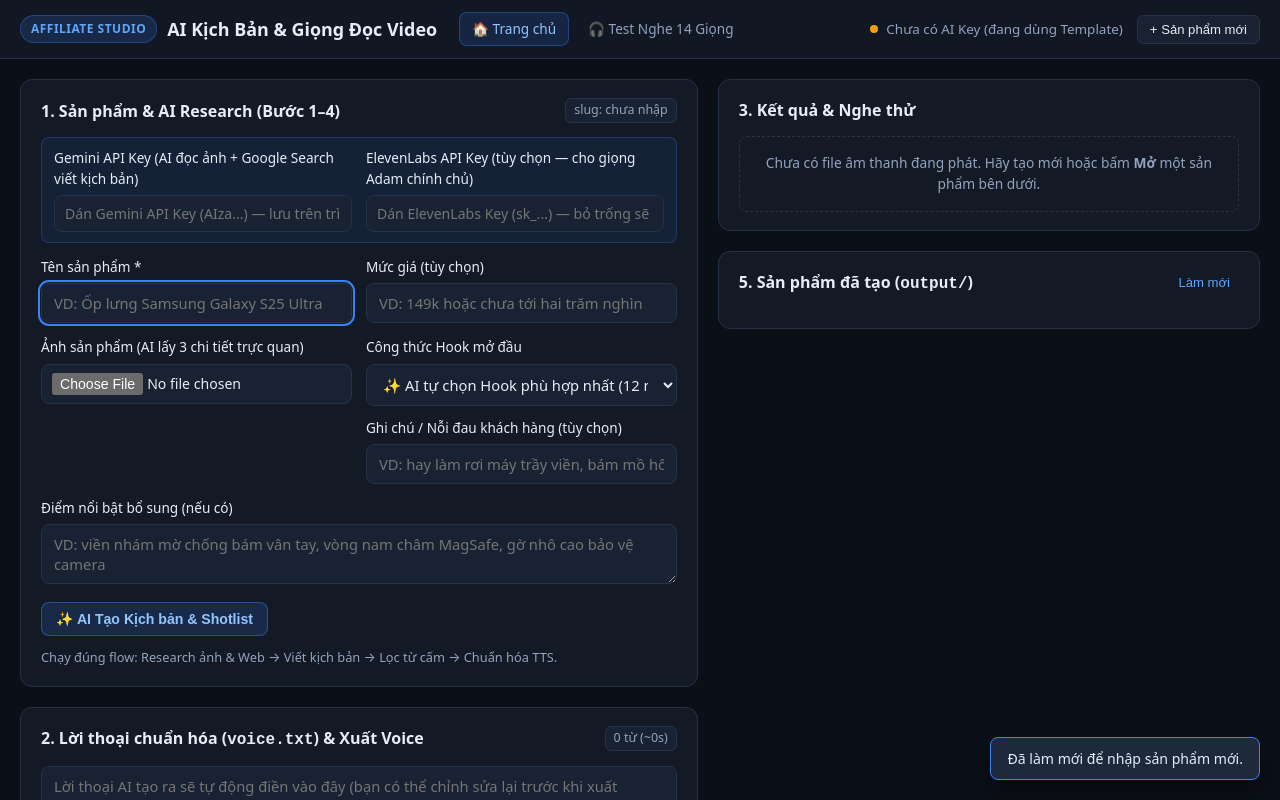
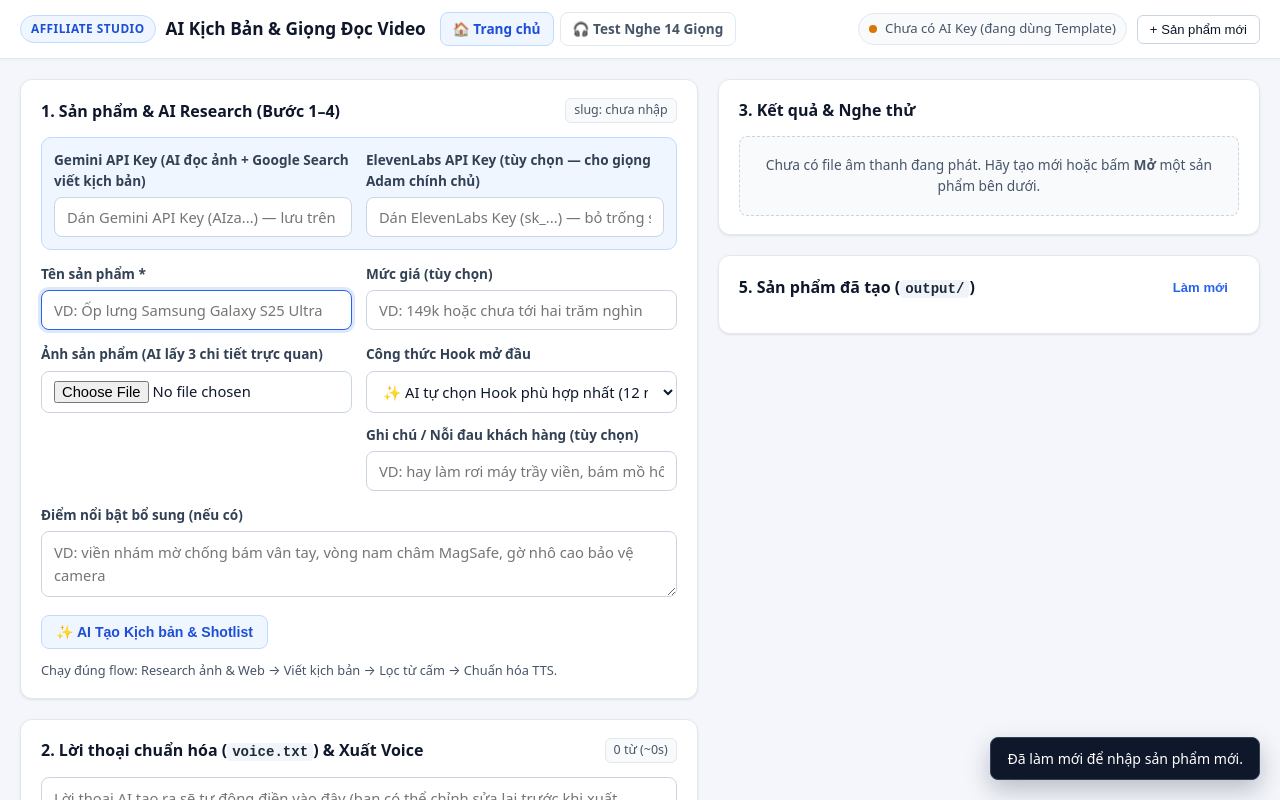
Before and after one commit to DauDinhQuangAnh/Affiliate-, a plain HTML site: page web/static/index.html in a window 1280 px wide. Both pictures are taken after a click on the button "+ Sản phẩm mới". Shown: the top 800 px of the page. Drawn offline with Linux system fonts and the light colour scheme; no server answers.

Commit message:
style: redesign Web Studio to clean Light Mode UI/UX

```diff
--- a/web/static/styles.css
+++ b/web/static/styles.css
@@ -1,17 +1,21 @@
 :root {
-  color-scheme: dark;
-  --bg: #0b0f17;
-  --panel: #131a26;
-  --panel-2: #192233;
-  --border: #263248;
-  --text: #e6edf7;
-  --muted: #93a3bd;
-  --accent: #3b82f6;
-  --accent-hover: #2563eb;
-  --success: #22c55e;
-  --warn: #f59e0b;
-  --danger: #ef4444;
+  color-scheme: light;
+  --bg: #f4f6fb;
+  --panel: #ffffff;
+  --panel-2: #f8fafc;
+  --border: #e2e8f0;
+  --border-strong: #cbd5e1;
+  --text: #0f172a;
+  --muted: #475569;
+  --accent: #2563eb;
+  --accent-hover: #1d4ed8;
+  --accent-soft: #eff6ff;
+  --accent-border: #bfdbfe;
+  --success: #16a34a;
+  --warn: #d97706;
+  --danger: #dc2626;
   --radius: 12px;
+  --shadow-sm: 0 1px 3px rgba(15, 23, 42, 0.06), 0 1px 2px rgba(15, 23, 42, 0.04);
 }
 
 * {
@@ -26,13 +30,22 @@ body {
   line-height: 1.5;
 }
 
+code {
+  background: #f1f5f9;
+  color: #1e293b;
+  padding: 1px 5px;
+  border-radius: 4px;
+  font-size: 0.88em;
+}
+
 .topbar {
   border-bottom: 1px solid var(--border);
-  background: rgba(19, 26, 38, 0.92);
+  background: rgba(255, 255, 255, 0.94);
   backdrop-filter: blur(8px);
   position: sticky;
   top: 0;
   z-index: 20;
+  box-shadow: 0 1px 2px rgba(15, 23, 42, 0.03);
 }
 
 .topbar-inner {
@@ -50,7 +63,7 @@ body {
   display: flex;
   flex-wrap: wrap;
   align-items: center;
-  gap: 12px;
+  gap: 14px;
 }
 
 .brand-link {
@@ -62,45 +75,44 @@ body {
 }
 
 .brand-link:hover h1 {
-  color: #93c5fd;
-}
-
-.nav-back-btn {
-  text-decoration: none;
-  display: inline-flex;
-  align-items: center;
-  font-weight: 600;
+  color: var(--accent);
 }
 
 .brand-badge {
-  background: rgba(59, 130, 246, 0.16);
-  color: #60a5fa;
-  border: 1px solid rgba(59, 130, 246, 0.35);
+  background: var(--accent-soft);
+  color: var(--accent-hover);
+  border: 1px solid var(--accent-border);
   padding: 4px 10px;
   border-radius: 999px;
-  font-size: 0.75rem;
+  font-size: 0.74rem;
   font-weight: 700;
   letter-spacing: 0.04em;
 }
 
 .brand h1 {
   margin: 0;
-  font-size: 1.12rem;
+  font-size: 1.08rem;
   font-weight: 600;
+  color: var(--text);
 }
 
 .header-actions {
   display: flex;
+  flex-wrap: wrap;
   align-items: center;
-  gap: 14px;
+  gap: 10px;
 }
 
 .status-pill {
   display: inline-flex;
   align-items: center;
   gap: 8px;
-  font-size: 0.84rem;
+  font-size: 0.82rem;
   color: var(--muted);
+  background: var(--panel-2);
+  border: 1px solid var(--border);
+  padding: 5px 10px;
+  border-radius: 999px;
 }
 
 .dot {
@@ -114,35 +126,40 @@ body {
   background: var(--warn);
 }
 
-.ai-key-bar {
-  display: flex;
-  gap: 10px;
-  padding: 10px 12px;
-  background: rgba(59, 130, 246, 0.08);
-  border: 1px solid rgba(59, 130, 246, 0.25);
-  border-radius: 8px;
+.nav-tabs {
+  display: inline-flex;
+  gap: 6px;
 }
 
-.image-preview {
-  margin-top: 6px;
-  max-height: 120px;
-  max-width: 100%;
-  object-fit: contain;
+.nav-tab {
+  text-decoration: none;
+  color: var(--muted);
+  font-size: 0.85rem;
+  font-weight: 600;
+  padding: 6px 12px;
   border-radius: 8px;
   border: 1px solid var(--border);
-  background: var(--bg);
+  background: var(--panel);
+  transition: all 0.15s ease;
 }
 
-input[type="password"],
-input[type="file"] {
-  width: 100%;
+.nav-tab:hover {
+  color: var(--text);
+  border-color: var(--border-strong);
   background: var(--panel-2);
-  color: var(--text);
-  border: 1px solid var(--border);
-  border-radius: 8px;
-  padding: 8px 10px;
-  font-size: 0.88rem;
-  font-family: inherit;
+}
+
+.nav-tab.active {
+  color: var(--accent-hover);
+  background: var(--accent-soft);
+  border-color: var(--accent-border);
+}
+
+.nav-back-btn {
+  text-decoration: none;
+  display: inline-flex;
+  align-items: center;
+  font-weight: 600;
 }
 
 .workspace {
@@ -173,6 +190,7 @@ input[type="file"] {
   border: 1px solid var(--border);
   border-radius: var(--radius);
   padding: 18px 20px;
+  box-shadow: var(--shadow-sm);
 }
 
 .panel-header {
@@ -187,6 +205,7 @@ input[type="file"] {
   margin: 0;
   font-size: 1rem;
   font-weight: 600;
+  color: var(--text);
 }
 
 .form-stack {
@@ -210,32 +229,57 @@ input[type="file"] {
 
 label {
   font-size: 0.85rem;
-  font-weight: 500;
-  color: var(--text);
+  font-weight: 600;
+  color: #334155;
 }
 
 input[type="text"],
+input[type="password"],
+input[type="file"],
 textarea,
 select {
   width: 100%;
-  background: var(--panel-2);
+  background: #ffffff;
   color: var(--text);
-  border: 1px solid var(--border);
+  border: 1px solid var(--border-strong);
   border-radius: 8px;
   padding: 9px 12px;
   font-size: 0.92rem;
   font-family: inherit;
+  transition: border-color 0.15s ease, box-shadow 0.15s ease;
 }
 
 input[type="text"]:focus,
+input[type="password"]:focus,
 textarea:focus,
 select:focus {
-  outline: 2px solid var(--accent);
-  outline-offset: 1px;
+  outline: none;
+  border-color: var(--accent);
+  box-shadow: 0 0 0 3px rgba(37, 99, 235, 0.15);
 }
 
 textarea {
   resize: vertical;
+  line-height: 1.55;
+}
+
+.ai-key-bar {
+  display: grid;
+  gap: 12px;
+  padding: 12px;
+  background: var(--accent-soft);
+  border: 1px solid var(--accent-border);
+  border-radius: 10px;
+}
+
+.image-preview {
+  margin-top: 6px;
+  max-height: 120px;
+  max-width: 100%;
+  object-fit: contain;
+  border-radius: 8px;
+  border: 1px solid var(--border);
+  background: var(--panel-2);
 }
 
 .grid-2 {
@@ -267,6 +311,7 @@ textarea {
   padding: 2px 8px;
   border-radius: 6px;
   font-size: 0.78rem;
+  font-weight: 500;
   color: var(--muted);
   white-space: nowrap;
 }
@@ -277,31 +322,35 @@ textarea {
   color: var(--muted);
 }
 
-.speed-presets {
+.speed-presets,
+.filter-chips {
   display: flex;
+  flex-wrap: wrap;
   gap: 6px;
   margin-top: 4px;
 }
 
 .chip {
-  background: var(--panel-2);
+  background: var(--panel);
   color: var(--muted);
-  border: 1px solid var(--border);
+  border: 1px solid var(--border-strong);
   border-radius: 6px;
-  padding: 4px 8px;
-  font-size: 0.78rem;
+  padding: 5px 10px;
+  font-size: 0.8rem;
+  font-weight: 500;
   cursor: pointer;
 }
 
 .chip.active,
 .chip:hover {
   border-color: var(--accent);
-  color: var(--text);
+  color: var(--accent-hover);
+  background: var(--accent-soft);
 }
 
 .btn-primary {
   background: var(--accent);
-  color: #fff;
+  color: #ffffff;
   border: none;
   border-radius: 8px;
   padding: 12px 18px;
@@ -322,9 +371,9 @@ textarea {
 }
 
 .btn-secondary-accent {
-  background: rgba(59, 130, 246, 0.16);
-  color: #93c5fd;
-  border: 1px solid rgba(59, 130, 246, 0.45);
+  background: var(--accent-soft);
+  color: var(--accent-hover);
+  border: 1px solid var(--accent-border);
   border-radius: 8px;
   padding: 8px 14px;
   font-size: 0.88rem;
@@ -334,67 +383,72 @@ textarea {
 }
 
 .btn-secondary-accent:hover:not(:disabled) {
-  background: rgba(59, 130, 246, 0.25);
+  background: #dbeafe;
 }
 
 .btn-secondary {
-  background: var(--panel-2);
+  background: var(--panel);
   color: var(--text);
-  border: 1px solid var(--border);
+  border: 1px solid var(--border-strong);
   border-radius: 6px;
   padding: 6px 12px;
   font-size: 0.82rem;
+  font-weight: 500;
   cursor: pointer;
 }
 
 .btn-secondary:hover {
   border-color: var(--accent);
+  background: var(--panel-2);
 }
 
 .btn-danger-ghost {
-  background: transparent;
-  color: #f87171;
-  border: 1px solid rgba(239, 68, 68, 0.3);
+  background: #ffffff;
+  color: var(--danger);
+  border: 1px solid #fecaca;
   border-radius: 6px;
   padding: 5px 10px;
   font-size: 0.8rem;
+  font-weight: 500;
   cursor: pointer;
 }
 
 .btn-danger-ghost:hover {
-  background: rgba(239, 68, 68, 0.15);
+  background: #fef2f2;
 }
 
 .btn-ghost {
   background: transparent;
-  color: #60a5fa;
+  color: var(--accent);
   border: 1px solid transparent;
   border-radius: 6px;
-  padding: 4px 8px;
+  padding: 5px 10px;
   font-size: 0.82rem;
+  font-weight: 600;
   cursor: pointer;
   text-decoration: none;
 }
 
 .btn-ghost:hover {
-  background: rgba(59, 130, 246, 0.12);
+  background: var(--accent-soft);
 }
 
 .alert-box {
   padding: 10px 12px;
   border-radius: 8px;
   font-size: 0.84rem;
-  background: rgba(239, 68, 68, 0.12);
-  border: 1px solid rgba(239, 68, 68, 0.4);
-  color: #fca5a5;
+  background: #fef2f2;
+  border: 1px solid #fecaca;
+  color: #991b1b;
 }
 
 .empty-state {
-  padding: 16px;
+  padding: 18px;
   text-align: center;
   color: var(--muted);
   font-size: 0.86rem;
-  border: 1px dashed var(--border);
+  background: var(--panel-2);
+  border: 1px dashed var(--border-strong);
   border-radius: 8px;
 }
 
@@ -447,6 +501,7 @@ audio {
 .project-item-info strong {
   display: block;
   font-size: 0.9rem;
+  color: var(--text);
   overflow: hidden;
   text-overflow: ellipsis;
   white-space: nowrap;
@@ -459,61 +514,16 @@ audio {
 }
 
 .shotlist-pre {
-  background: var(--bg);
+  background: var(--panel-2);
   border: 1px solid var(--border);
   border-radius: 8px;
   padding: 12px;
   margin: 0;
-  font-size: 0.8rem;
+  font-size: 0.82rem;
   white-space: pre-wrap;
   max-height: 260px;
   overflow-y: auto;
-  color: var(--text);
-}
-
-.toast {
-  position: fixed;
-  right: 20px;
-  bottom: 20px;
-  background: #1e293b;
-  color: var(--text);
-  border: 1px solid var(--accent);
-  padding: 10px 16px;
-  border-radius: 8px;
-  font-size: 0.88rem;
-  box-shadow: 0 10px 25px rgba(0, 0, 0, 0.4);
-  z-index: 50;
-}
-
-.hidden {
-  display: none !important;
-}
-
-.nav-tabs {
-  display: inline-flex;
-  gap: 6px;
-  margin-left: 10px;
-}
-
-.nav-tab {
-  text-decoration: none;
-  color: var(--muted);
-  font-size: 0.85rem;
-  font-weight: 500;
-  padding: 6px 12px;
-  border-radius: 8px;
-  border: 1px solid transparent;
-}
-
-.nav-tab:hover {
-  color: var(--text);
-  background: var(--panel-2);
-}
-
-.nav-tab.active {
-  color: #93c5fd;
-  background: rgba(59, 130, 246, 0.14);
-  border-color: rgba(59, 130, 246, 0.35);
+  color: #1e293b;
 }
 
 .voices-container {
@@ -523,12 +533,6 @@ audio {
   display: flex;
   flex-direction: column;
   gap: 20px;
-}
-
-.filter-chips {
-  display: flex;
-  flex-wrap: wrap;
-  gap: 8px;
 }
 
 .inline-check {
@@ -562,6 +566,7 @@ audio {
 .voice-title {
   display: block;
   font-size: 0.98rem;
+  color: var(--text);
   margin-bottom: 4px;
 }
 
@@ -572,13 +577,13 @@ audio {
 }
 
 .hot-badge {
-  color: #fbbf24;
-  border-color: rgba(245, 158, 11, 0.4);
-  background: rgba(245, 158, 11, 0.12);
+  color: #b45309;
+  border-color: #fde68a;
+  background: #fef3c7;
 }
 
 .voice-card-desc {
-  min-height: 36px;
+  min-height: 38px;
 }
 
 .voice-card-actions {
@@ -587,3 +592,21 @@ audio {
   justify-content: space-between;
   gap: 8px;
 }
+
+.toast {
+  position: fixed;
+  right: 20px;
+  bottom: 20px;
+  background: #0f172a;
+  color: #ffffff;
+  border: 1px solid #334155;
+  padding: 10px 16px;
+  border-radius: 8px;
+  font-size: 0.88rem;
+  box-shadow: 0 10px 25px rgba(15, 23, 42, 0.25);
+  z-index: 50;
+}
+
+.hidden {
+  display: none !important;
+}
```
